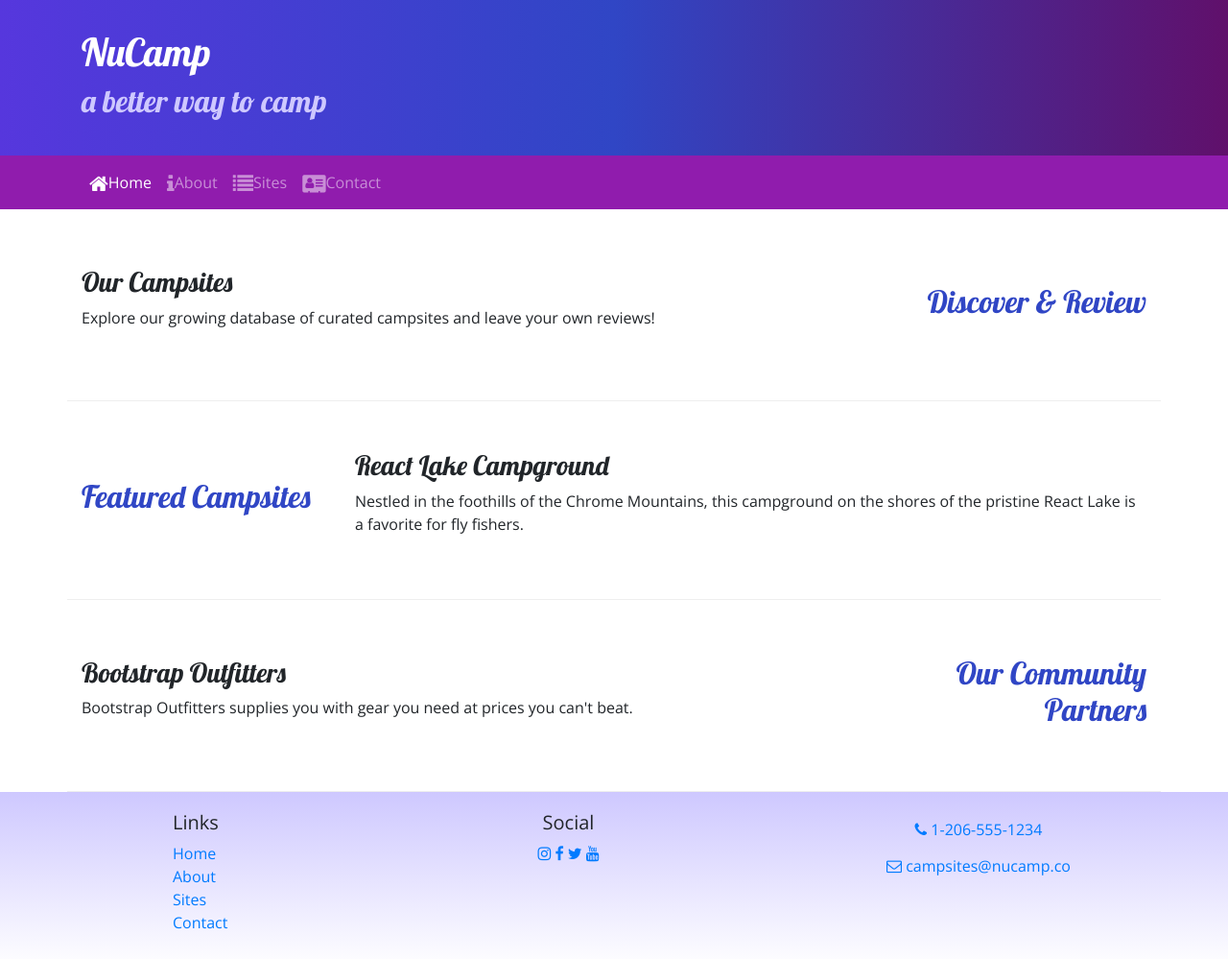
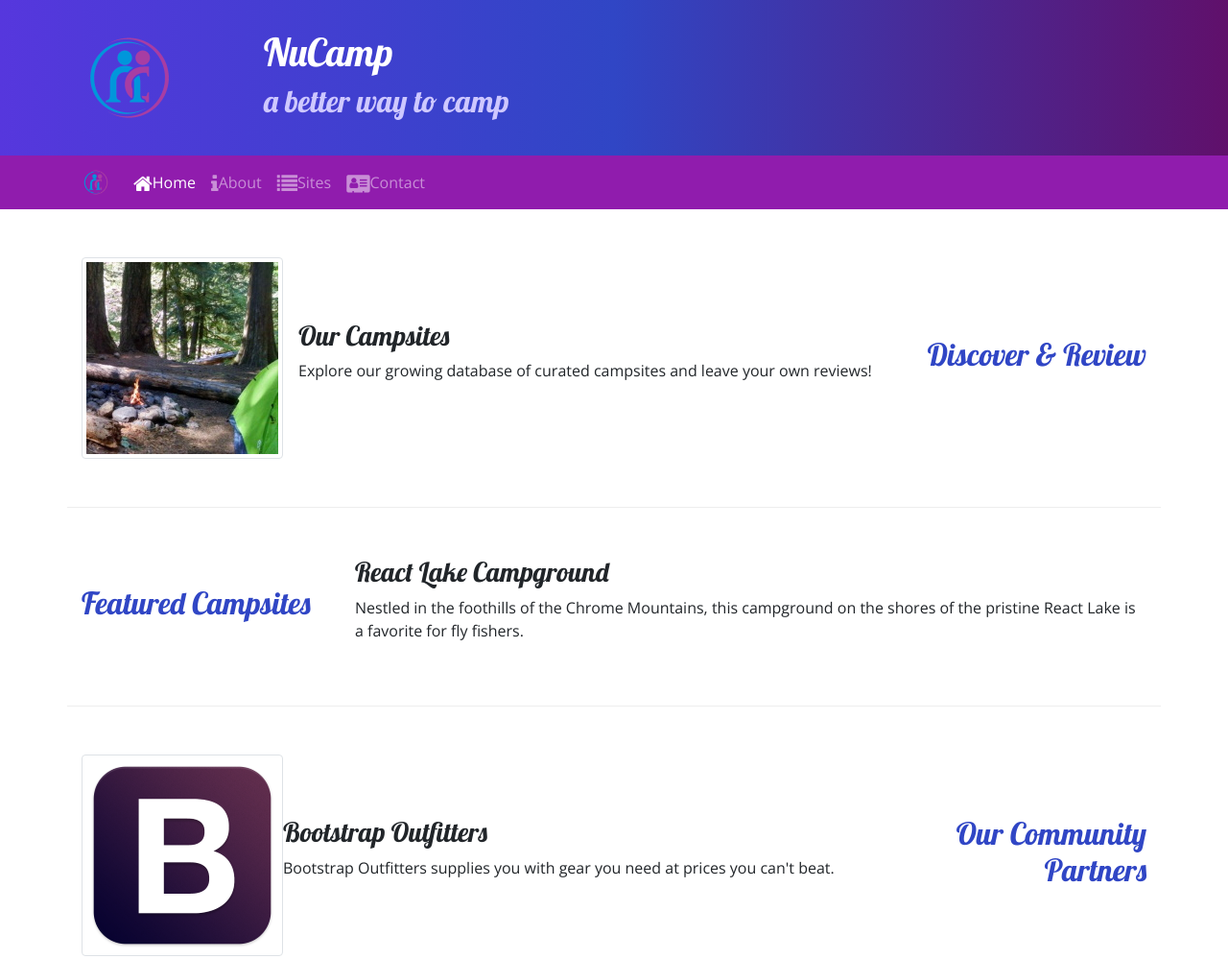
Before and after one commit to CountSigFigs/Nucamp-Bootcamp, a website: page index.html in a window 1280 px wide. Shown: the top 999 px of the page at 96% size. Drawn offline with nearby package versions, Linux system fonts and the light colour scheme.

Commit message:
Bootstrap Image and Media Classes

```diff
--- a/index.html
+++ b/index.html
@@ -19,6 +19,9 @@
     <header class="jumbotron jumbotron-fluid">
         <div class="container">
             <div class="row">
+                <div class="col-4 col-sm-3 col-md-2 align-self-center">
+                    <img src="img/logo.png" class="img-fluid">
+                </div>
                 <div class= "col">
                     <h1>NuCamp</h1>
                     <h2>a better way to camp</h2>
@@ -29,7 +32,8 @@
 
     <nav class= "navbar navbar-expand-sm navbar-dark sticky-top">
         <div class= "container">
-            <button class="navbar-toggler ml-auto" type="button" data-toggle="collapse" data-target="#nucampNavbar">
+            <a class="navbar-brand" href="#"><img src="img/logo.png" height="30" width="30"></a>
+            <button class="navbar-toggler" type="button" data-toggle="collapse" data-target="#nucampNavbar">
                 <span class="navbar-toggler-icon"></span>
             </button>
             <div class="collapse navbar-collapse" id="nucampNavbar">
@@ -49,8 +53,13 @@
                 <h2 class="text-sm-right">Discover & Review</h2>
             </div>
             <div class= "col">
-                <h3>Our Campsites</h3>
-                <p class= "d-none d-sm-block">Explore our growing database of curated campsites and leave your own reviews!</pclass= "d-none d-sm-block">
+                <div class="media">
+                    <img src="img/breadcrumb-trail-thumb.jpg" class="d-flex mr-3 img-thumbnail" alt="breadcrumb-trail-thumb">
+                   <div class="media-body align-self-center">
+                        <h3>Our Campsites</h3>
+                        <p class= "d-none d-sm-block">Explore our growing database of curated campsites and leave your own reviews!</pclass= "d-none d-sm-block">
+                        </div>
+                </div>
             </div>
         </div>
     </div>
@@ -73,8 +82,13 @@
                 <h2 class= "text-sm-right">Our Community Partners</h2>
             </div>
             <div class="col">
-                <h3>Bootstrap Outfitters</h3>
-               <p class= "d-none d-sm-block">Bootstrap Outfitters supplies you with gear you need at prices you can't beat.</p>
+                <div class= "media">
+                    <img src="img/bootstrap-thumb.png" class="d-flex img-thumbnail img-thumbnail" alt="Bootstrap thumb">
+                    <div class="media-body align-self-center">
+                        <h3>Bootstrap Outfitters</h3>
+                        <p class= "d-none d-sm-block">Bootstrap Outfitters supplies you with gear you need at prices you can't beat.</p>
+                    </div>
+                </div>
             </div>
         </div>
     </div>
```
Also changed, not shown: aboutus.html (+8 -3 lines), contactus.html (+9 -6 lines), img/bootstrap-thumb.png (added), img/breadcrumb-trail-thumb.jpg (added), img/breadcrumb-trail.jpg (added), img/chrome-river-thumb.jpg (added), img/chrome-river.jpg (added), img/logo.png (added), img/react-lake-thumb.jpg (added), img/react-lake.jpg (added), 1 other file.
